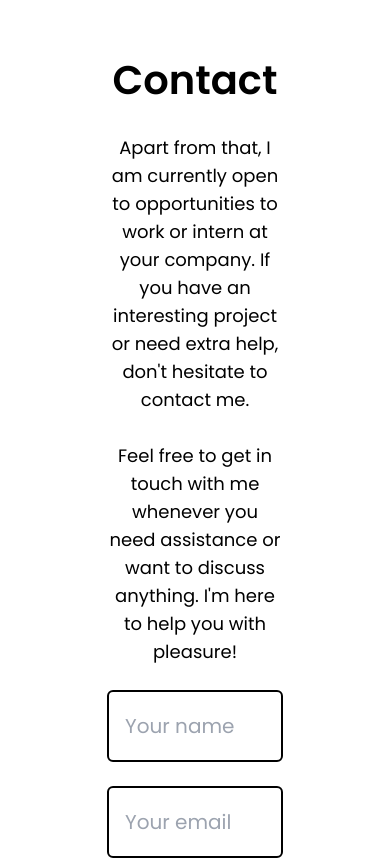
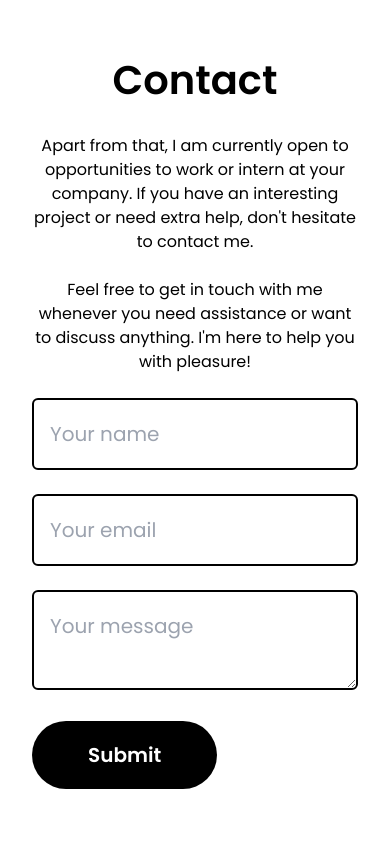
Before and after one commit to farhanbsyr/Farhanalktr, a React (Vite) app: page / in a window 390 px wide. Shown: the part 4920-5780 px from the top of the page. Built offline with nearby package versions, Linux system fonts and the light colour scheme.

Commit message:
membuat responsive footer

```diff
--- a/src/component/Contact.jsx
+++ b/src/component/Contact.jsx
@@ -4,8 +4,8 @@ function Contact() {
   return (
     <section id="contact" className="text-center mt-[100px]">
       <h1 className="text-[40px] mb-6 font-semibold">Contact</h1>
-      <div className="mx-[75px]">
-        <p className="text-lg ">
+      <div className="md:mx-[75px] mx-0">
+        <p className="sm:text-lg text-base">
           Apart from that, I am currently open to opportunities to work or
           intern at your company. If you have an interesting project or need
           extra help, don't hesitate to contact me. <br /> <br /> Feel free to
```
